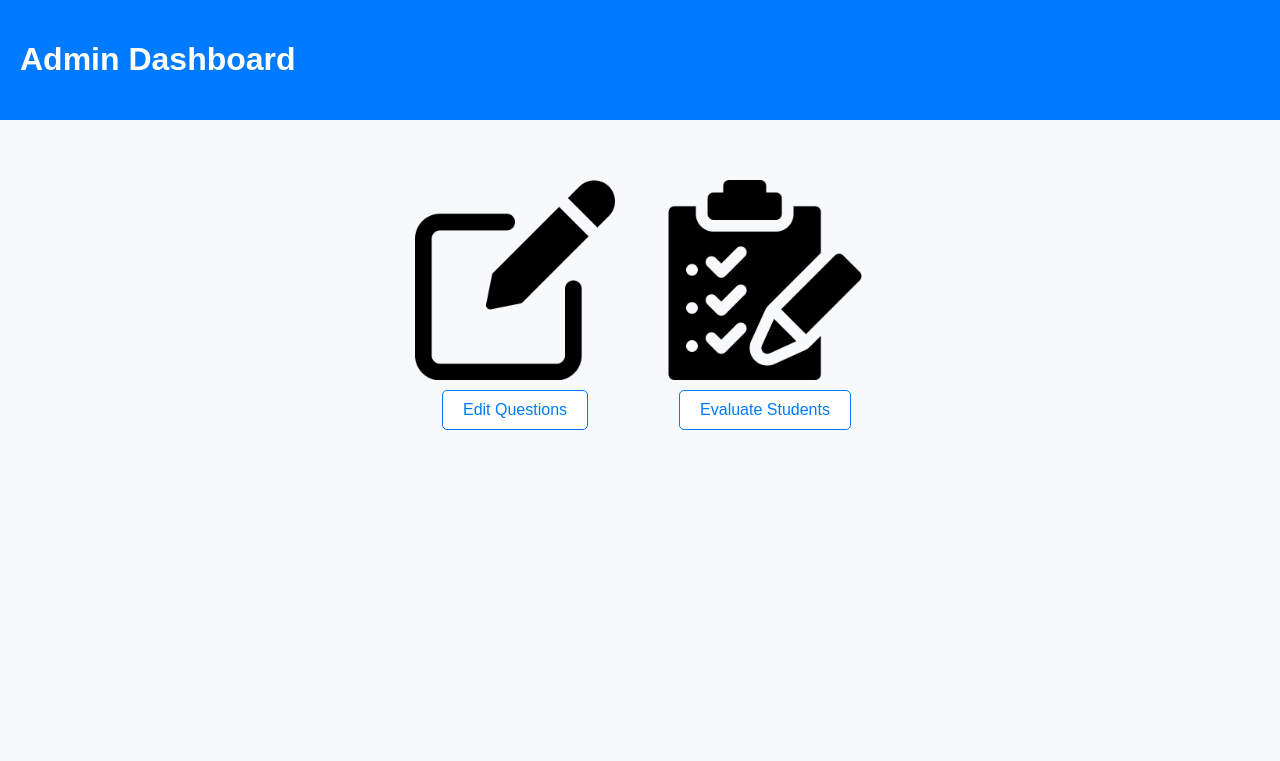
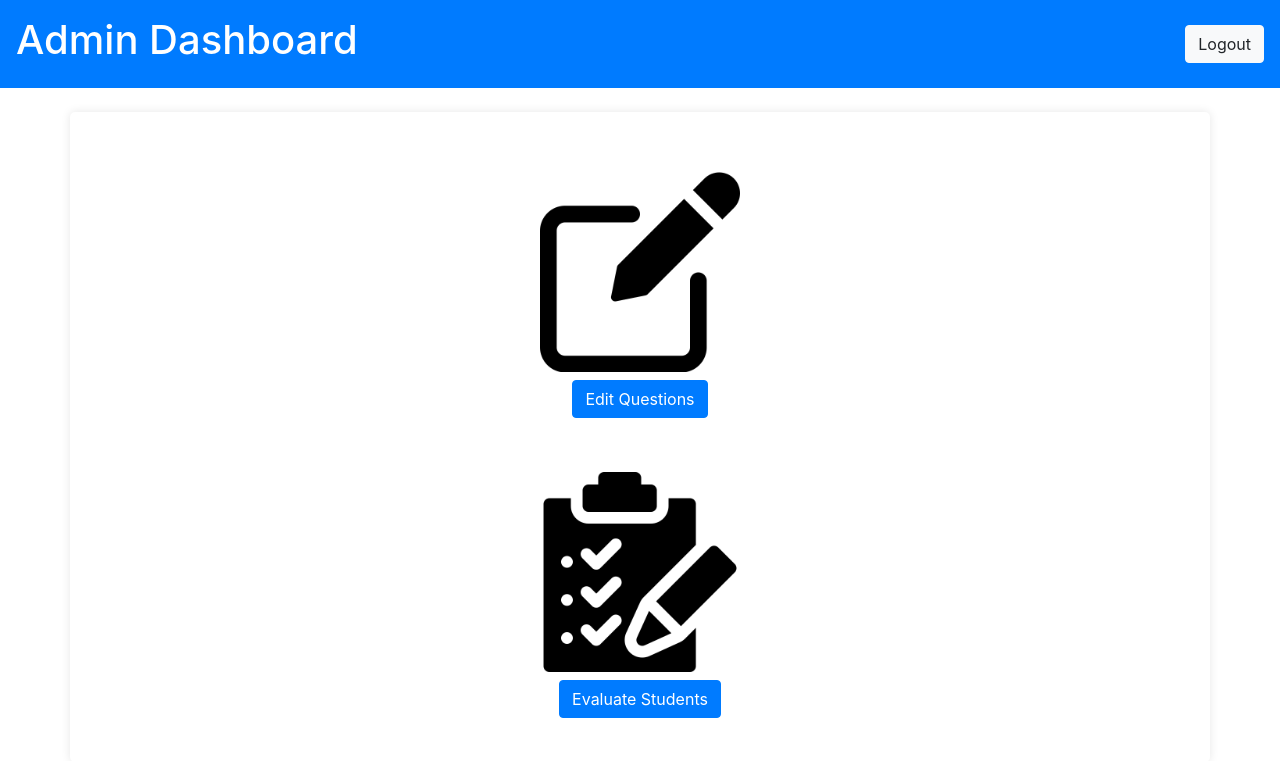
Before and after one commit to Pranay75/flask_app, a Flask app: page /admin-dashboard in a window 1280 px wide. Shown: the top 761 px of the page. Run offline with Flask 3, Linux system fonts and the light colour scheme; the visitor is signed in with stand-in values (Sample User, id 1); some libraries are stand-ins or nearby versions.

Commit message:
Added logout button

```diff
--- a/app.py
+++ b/app.py
@@ -1,9 +1,12 @@
 from flask import Flask, render_template, request, redirect, url_for, flash, session
 from flask_sqlalchemy import SQLAlchemy
+from dotenv import load_dotenv
 import os
 
+load_dotenv()
+
 app = Flask(__name__)
-app.secret_key = os.urandom(24)  # Replace with a fixed key in production
+app.secret_key = os.urandom(24)  #Replace with a fixed key.
 
 # Database configuration
 app.config['SQLALCHEMY_DATABASE_URI'] = 'sqlite:///site.db'
@@ -16,7 +19,7 @@ class Question(db.Model):
     question = db.Column(db.String(200), nullable=False)
 
 class Student(db.Model):
-    student_id = db.Column(db.String(20), primary_key=True)  # Adjusted to string type
+    student_id = db.Column(db.String(20), primary_key=True)
     name = db.Column(db.String(100), nullable=False)
     program = db.Column(db.String(100), nullable=False)
     branch = db.Column(db.String(100), nullable=False)
@@ -37,7 +40,7 @@ def admin_login():
     if request.method == 'POST':
         username = request.form['username']
         password = request.form['password']
-        if username == 'admin' and password == 'password':  # Example check
+        if username == os.getenv("ADMIN_USERNAME", "admin") and password == os.getenv("ADMIN_PASSWORD","password"):  #password can be changed
             flash('Login successful!', 'success')
             session['admin'] = True
             return redirect(url_for('admin_dashboard'))
@@ -48,7 +51,14 @@ def admin_login():
 
 @app.route('/login')
 def admin_login_page():
+    if 'admin' in session:
+        return redirect(url_for('admin_dashboard'))
     return render_template('login.html')
+
+@app.route('/logout')
+def logout():
+    session.pop('admin', None)
+    return redirect(url_for('index'))
 
 @app.route('/admin-dashboard')
 def admin_dashboard():
@@ -161,11 +171,6 @@ def honor_board():
 
     return render_template('honor_board.html', students=ranked_students)
 
-
-
-
-
-
 if __name__ == '__main__':
     with app.app_context():
         db.create_all()
--- a/requirements.txt
+++ b/requirements.txt
@@ -8,6 +8,7 @@ itsdangerous==2.2.0
 Jinja2==3.1.4
 MarkupSafe==2.1.5
 pyScss==1.4.0
+python-dotenv==1.0.1
 six==1.16.0
 SQLAlchemy==2.0.31
 typing_extensions==4.12.2
--- a/templates/admin_dashboard.html
+++ b/templates/admin_dashboard.html
@@ -5,25 +5,30 @@
     <meta name="viewport" content="width=device-width, initial-scale=1.0">
     <title>Admin Dashboard</title>
     <link rel="stylesheet" href="{{ url_for('static', filename='styles.css') }}">
+    <!-- Bootstrap CSS for easy styling -->
+    <link href="https://stackpath.bootstrapcdn.com/bootstrap/4.5.2/css/bootstrap.min.css" rel="stylesheet">
 </head>
 <body>
-    <header>
-        <div class="header-content">
-            <h1>Admin Dashboard</h1>
-        </div>
+    <header class="d-flex justify-content-between align-items-center p-3 bg-primary text-white">
+        <h1>Admin Dashboard</h1>
+        <a href="{{ url_for('logout') }}" class="btn btn-light">Logout</a>
     </header>
-    <main>
-        <section class="admin-options">
-            <div class="admin-option">
-                <img src="{{ url_for('static', filename='edit.png') }}" alt="Edit Questions" width="200">
-                <a href="{{ url_for('edit_questions') }}" class="button">Edit Questions</a>
+    <main class="container mt-4">
+        <section class="admin-options row">
+            <div class="admin-option col-md-6 text-center mb-4">
+                <img src="{{ url_for('static', filename='edit.png') }}" alt="Edit Questions" width="200" class="img-fluid">
+                <a href="{{ url_for('edit_questions') }}" class="btn btn-primary mt-2">Edit Questions</a>
             </div>
-            <div class="admin-option">
-                <img src="{{ url_for('static', filename='list.png') }}" alt="Evaluate Students" width="200">
-                <a href="{{ url_for('evaluate_students') }}" class="button">Evaluate Students</a>
+            <div class="admin-option col-md-6 text-center mb-4">
+                <img src="{{ url_for('static', filename='list.png') }}" alt="Evaluate Students" width="200" class="img-fluid">
+                <a href="{{ url_for('evaluate_students') }}" class="btn btn-primary mt-2">Evaluate Students</a>
             </div>
-            <!--  more options as needed -->
+            <!-- Add more options as needed -->
         </section>
     </main>
+    <!-- Bootstrap JS and dependencies -->
+    <script src="https://code.jquery.com/jquery-3.5.1.slim.min.js"></script>
+    <script src="https://cdn.jsdelivr.net/npm/@popperjs/core@2.9.2/dist/umd/popper.min.js"></script>
+    <script src="https://stackpath.bootstrapcdn.com/bootstrap/4.5.2/js/bootstrap.min.js"></script>
 </body>
 </html>
--- a/templates/edit_questions.html
+++ b/templates/edit_questions.html
@@ -14,6 +14,7 @@
     <header>
         <div class="header-content">
             <h1>Edit Questions</h1>
+            <a href="{{ url_for('logout') }}" class="btn btn-light">Logout</a>
         </div>
     </header>
     <main>
--- a/templates/evaluate_students.html
+++ b/templates/evaluate_students.html
@@ -11,6 +11,7 @@
     <header>
         <div class="header-content">
             <h1>Evaluate Students</h1>
+            <a href="{{ url_for('logout') }}" class="btn btn-light">Logout</a>
         </div>
     </header>
     <main>
```
Also changed, not shown: 2 other files.
